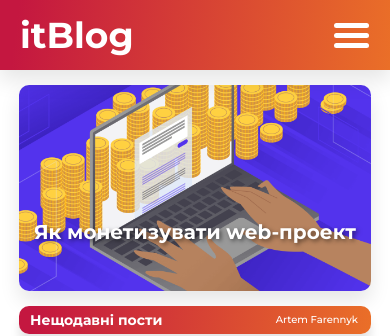
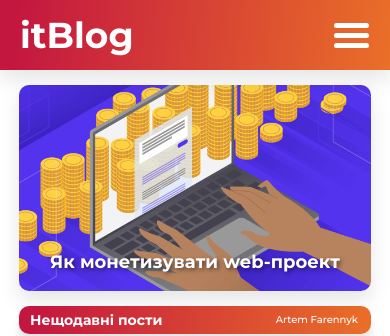
Before and after one commit to Artem-Farennyk/artem-farennyk.github.io, a plain HTML site: page index.html in a window 390 px wide. Shown: the top 336 px of the page. Drawn offline with Linux system fonts and the light colour scheme.

Commit message:
itBlog
itBlog

```diff
--- a/css/media.css
+++ b/css/media.css
@@ -211,11 +211,6 @@
     height: 28px;
   }
 
-  .banner-article h3 {
-    font-size: 20px;
-    line-height: 29px;
-  }
-
   .cards-section-header h2 {
     font-size: 14px;
     line-height: 17px;
@@ -253,8 +248,6 @@
     padding-left: 19px;
     padding-right: 20px;
     padding-top: 69.54px;
-
-
   }
 
   .menu-box-buttons a p,
@@ -290,4 +283,20 @@
     font-size: 14px;
     line-height: 17px;
   }
+  .banner-article h3 {
+    margin-bottom: 14px;
+  }
 }
+
+@media (max-width: 600px) {
+  .banner-article h3 {
+    font-size: 24px;
+    line-height: 29px;
+  }
+}
+
+@media (max-width: 475px) {
+  .banner-article h3 {
+    font-size: 18px;
+  }
+}
```
